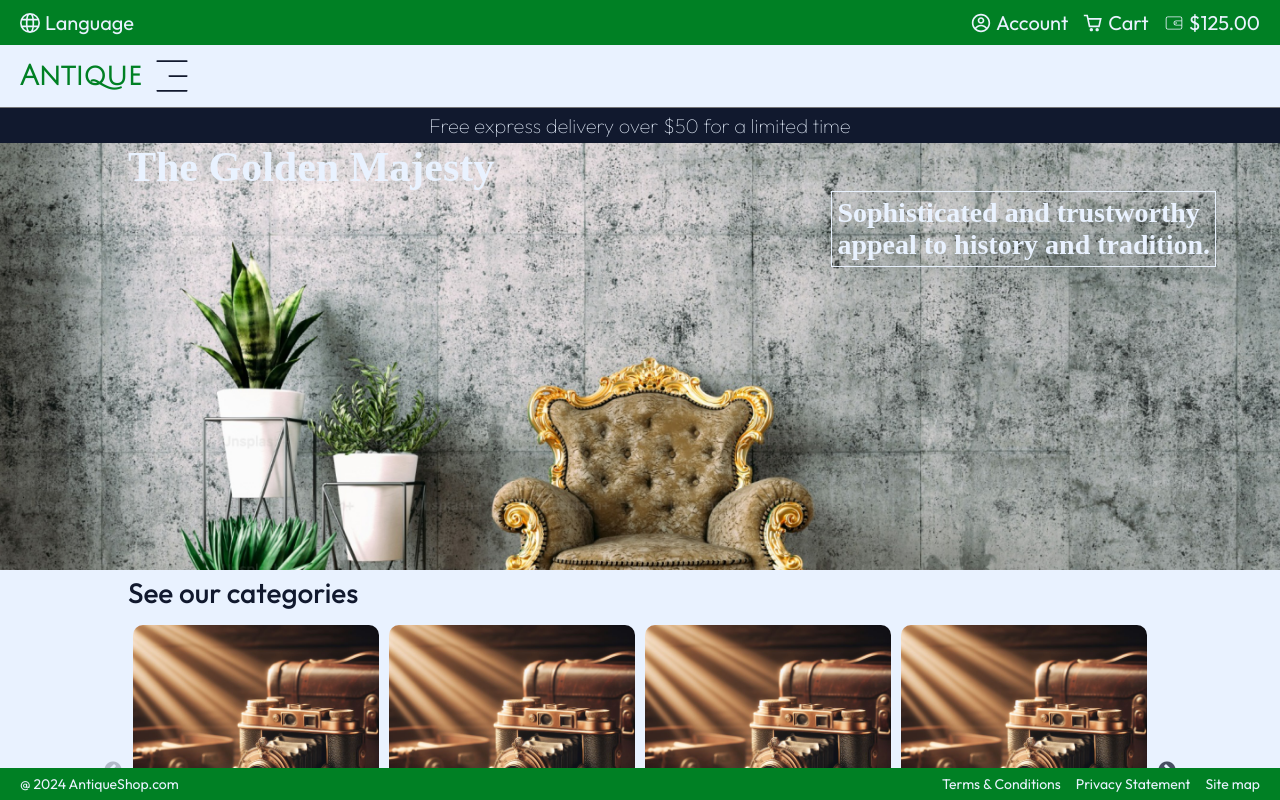
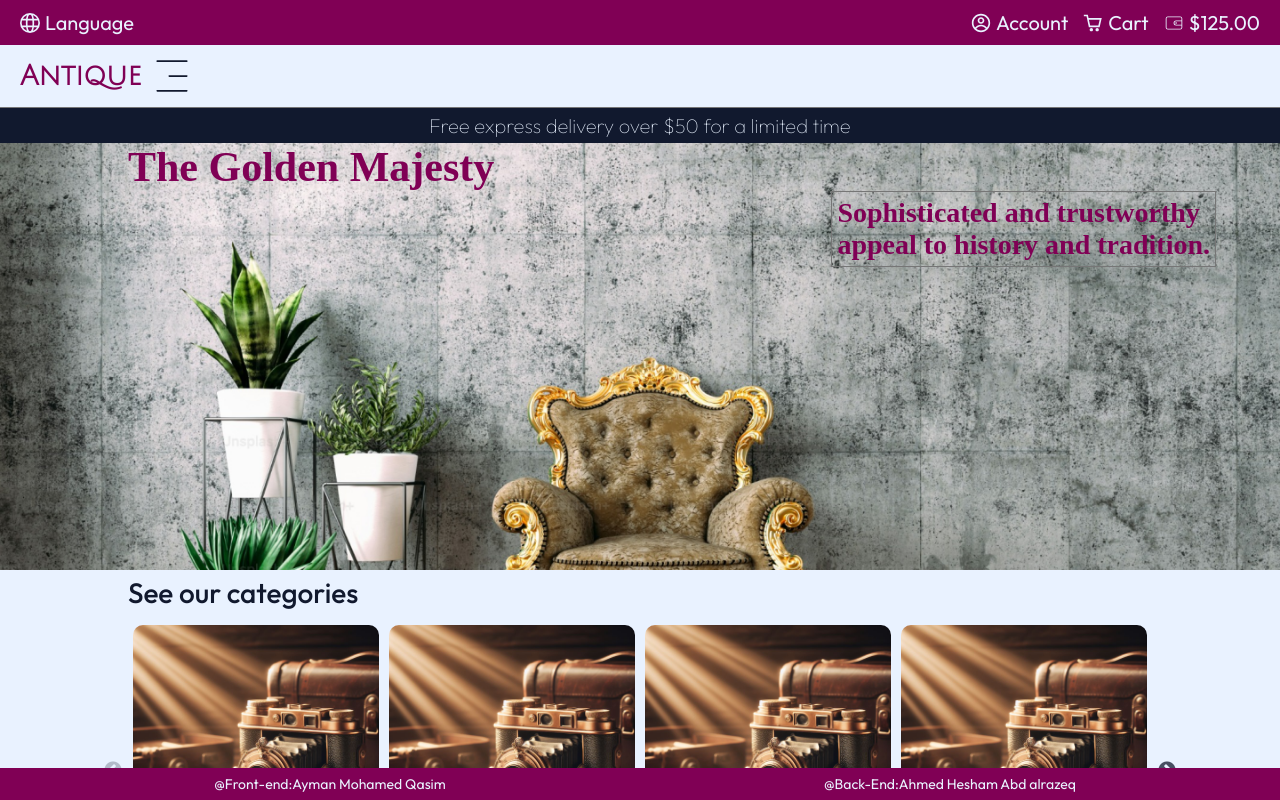
Before and after one commit to Eng-Ayman-Mohamed/antique, a React (Create React App) app: page /antique/SignUp in a window 1280 px wide. Both pictures are taken after typing "Sample", "name@example.com", "Sample123" into the empty fields and a click on the input "Sign up". Shown: the top 800 px of the page. Built offline with nearby package versions, Linux system fonts and the light colour scheme; a web font is replaced by a local one.

Commit message:
css enhancing

```diff
--- a/src/App.css
+++ b/src/App.css
@@ -1,15 +1,11 @@
 :root{
+    /* Colors */
+    --primary-back-ground-color:#004380;
+    --Fixed-font-color:#e9f2ff;
     --main-back-ground-color:#11192e;
-    --primary-color:#004380;
-    --secondary-color:#e9f2ff;
     --primary-font-color:#e9f2ff;
+    --secondary-back-ground-color:#e9f2ff;
     --secondary-font-color:#11192e;
-    --secondary-font:"Julius Sans One" ;
-    --border:light-dark(rgb(118, 118, 118), rgb(133, 133, 133)) solid 1px;
-    --border-radius:10px;
-    --sub-main-font-gap:15px;
-    --form-padding:5px;
-
 
     /* Default font sizes for mobile devices */
     --body-font-size: 12px;
@@ -17,7 +13,14 @@
     --subheading-font-size: 16px;
     --small-font-size: 10px;
 
+    /* Borders */
+    --border-color:light-dark(rgb(255, 255, 255), rgb(255, 255, 255));
+    --border: var(--border-color) solid 1px;
+    --primary-border:var(--primary-back-ground-color) solid 2px;
 
+    --secondary-font:"Julius Sans One" ;
+    --sub-main-font-gap:15px;
+    --form-padding:5px;
 }
 
 body {
@@ -27,14 +30,14 @@ body {
 }
 
 a{
-    color: var(--primary-color);
+    color: var(--primary-back-ground-color);
 }
 
 /* For phones */
 @media (min-width: 375px) {
     :root {
 
-        --primary-color:#6f8000;
+        --primary-back-ground-color:#80002d;
         --body-font-size: 14px;
         --heading-font-size: 20px;
         --subheading-font-size: 18px;
@@ -45,14 +48,15 @@ a{
 /* For tablets */
 @media (min-width: 768px) {
     :root {
-
+        /* Dark mood */
         --primary-font-color:#11192e;
         --main-back-ground-color:#e9f2ff;
+         --secondary-back-ground-color:#11192e;
+        --secondary-font-color:#e9f2ff;
+        --primary-back-ground-color:#802d00;
+        --border-color:light-dark(rgb(118, 118, 118), rgb(133, 133, 133));
 
-        --secondary-color:#11192e;
-        --secondary-font-color:#e9f2ff;
 
-        --primary-color:#802d00;
         --body-font-size: 16px;
         --heading-font-size: 24px;
         --subheading-font-size: 20px;
@@ -63,7 +67,7 @@ a{
 /* For small desktops */
 @media (min-width: 992px) {
     :root {
-        --primary-color:#007c80;
+        --primary-back-ground-color:#007c80;
         --body-font-size: 18px;
         --heading-font-size: 26px;
         --subheading-font-size: 22px;
@@ -74,7 +78,7 @@ a{
 /* For large desktops and TVs */
 @media (min-width: 1200px) {
     :root {
-        --primary-color:#008024;
+        --primary-back-ground-color:#800055;
         --body-font-size: 20px;
         --heading-font-size: 28px;
         --subheading-font-size: 24px;
@@ -85,7 +89,7 @@ a{
 
 
 .break{
-    background-color: var(--secondary-color);
+    background-color: var( --secondary-back-ground-color);
     height: 1px;
     width: -webkit-fill-available;
 }
@@ -118,22 +122,22 @@ Sign in and Sign up pages
     margin-bottom: 30px;
 }
 .SignFormContainer form {
+
     flex-direction: column;
     width: 60%;
     display: flex;
     flex-wrap: wrap;
     gap: 12px;
-    border: var(--secondary-color) solid 1px;
+    border: var(--border);
     padding: 60px 20px;
-    border-radius: 20px;
+    border-radius: 5px;
 }
 
 .SignFormContainer input+ h3 + h1 , h4 + .SignDifferent{
     width: -webkit-fill-available;
     height: 32px;
-    border-radius: var(--border-radius);
+    border-radius: 10px;
     padding: 4px;
-    border-color: var(--border) ;
 }
 
 
@@ -141,33 +145,32 @@ Sign in and Sign up pages
 .SignFormContainer #email , #name , #Password{
     background-color: var(--main-back-ground-color);
     padding:var(--form-padding);
-    font-size: var(--small-font-size);
+    font-size: var(--body-font-size);
     border-radius: 15px;
-    border: var(--secondary-color) solid 1px;
+    border:var(--border);
 }
 
 .SignFormContainer #email:focus-visible , #name:focus-visible , #Password:focus-visible{
-    outline: var(--primary-color) solid 2px;
+    outline: var(--primary-border);
 }
 
 
 
 
 .SignSubmit{
-    background-color: var(--primary-color);
+    background-color: var(--primary-back-ground-color);
     color: var(--secondary-font-color);
     font-size: var(--body-font-size);
     padding: 10px;
     height: auto;
     cursor: pointer;
-    border: var(--primary-color) solid 2px;
+    border: var(--primary-border);
     border-radius: 20px;
 
 }
 .SignSubmit:hover{
     background-color: var(--main-back-ground-color);
-    border: var(--primary-color) solid 2px;
-    color: var(--primary-color);
+    color: var(--primary-back-ground-color);
 }
 .SignDifferent{
     border: var(--border) ;
@@ -237,15 +240,12 @@ Sign in and Sign up pages
 
 @media screen and (max-width:500px) {
     .SignFormContainer form {
-        width: 80%;
+        width: 75%;
     }
 }
 
 
 @media screen and (max-width:380px) {
-    .SignFormContainer form {
-        width: 85%;
-    }
 
     .SignDifferent>p{
         display: none;
@@ -255,7 +255,7 @@ Sign in and Sign up pages
         column-gap: 15px;
      }
     .SignDifferent{
-        border-radius: 10px;
+        border: none;
         font-size: 1rem;
     }
 }
@@ -266,7 +266,7 @@ Sign in and Sign up pages
 */
 
 .NavBarContainer{
-    background-color: var(--primary-color);
+    background-color: var(--primary-back-ground-color);
     display: grid;
     grid-template-columns: 1fr 1fr;
     padding: 10px 20px;
@@ -289,11 +289,11 @@ Sign in and Sign up pages
 
 .NavBarRight >p{
     padding-left:5px ;
-    border-left: var(--secondary-color) solid 1px ;
+    border-left: var(--border) ;
 }
 
 .NavBarLanguage , .NavBarAccount ,.NavBarCart,.NavBarWallet{
-    color: var(--secondary-font-color);
+    color: var(--Fixed-font-color);
     display: flex;
     align-items: center;
     column-gap: 5px;
@@ -344,7 +344,7 @@ Header
     font-family: var(--secondary-font) ,"Outfit" ,'Segoe UI', 'Roboto', 'Oxygen';
     font-weight: 700;
     text-decoration: none;
-    color: var(--primary-color);
+    color: var(--primary-back-ground-color);
 }
 
 .HeaderRight{
@@ -366,8 +366,8 @@ Footer
     left: 0;
     right: 0;
     padding: 7px  20px;
-    background-color: var(--primary-color);
-    color: var(--secondary-font-color);
+    background-color: var(--primary-back-ground-color);
+    color: var(--Fixed-font-color);
     display: grid;
     grid-template-columns: 1fr 1fr;
     justify-content: space-between;
@@ -375,11 +375,9 @@ Footer
 
 }
 
-.FooterLeft{
+.FooterDiv{
     display: flex;
-    column-gap:var(--sub-main-font-gap);
-    justify-content: flex-end;
-}
+    justify-content: center;}
 
 .FooterContainer p {
     overflow: hidden;
@@ -399,7 +397,7 @@ OffersContainer
 */
 
 .OffersContainer{
-    background-color: var(--secondary-color);
+    background-color: var( --secondary-back-ground-color);
     color: var(--secondary-font-color);
     font-weight: 100;
     text-align: center;
@@ -424,7 +422,7 @@ Landing
 }
 
  .LandingTextWrapper{
-    color: var(--secondary-font-color);
+    color: var(--primary-back-ground-color);
     position: absolute;
     display: grid;
     width: -webkit-fill-available;
@@ -447,7 +445,7 @@ Landing
 .BrandVoice{
     font-size: var(--heading-font-size);
     font-weight: 700;
-    border: var(--secondary-font-color) solid 1px;
+    border: var(--border);
     margin-right: 5%;
     padding: 5px;
     justify-self: flex-end;
@@ -483,7 +481,7 @@ Categories
 }
 
 .slick-next:before, .slick-prev:before {
-    color: var(--secondary-color);
+    color: var( --secondary-back-ground-color);
 }
 
 /*
@@ -502,7 +500,7 @@ Category Card
     background: rgba(57, 57, 57, 0.5);
     bottom: 7vh;
     justify-content: space-between;
-    color: #e9f2ff;
+    color: var(--Fixed-font-color);
     padding: 5px 10px;
     align-items: center;
     font-size: var(--subheading-font-size);
--- a/src/components/Categories/CategoryCard.jsx
+++ b/src/components/Categories/CategoryCard.jsx
@@ -5,7 +5,7 @@ const CategoryCard = ({ card }) => {
   return (
     <div className="CategoryCardContainer">
       <Link>
-        <img src={image} alt="" />
+        <img loading="lazy" src={image} alt="" />
         <div className="CategoryCardDetails">
           <h3>{card.name}</h3>
         </div>
--- a/src/components/Footer.jsx
+++ b/src/components/Footer.jsx
@@ -3,13 +3,11 @@ import React from "react";
 const Footer = () => {
   return (
     <div className="FooterContainer">
-      <div>
-        <p>@ 2024 AntiqueShop.com </p>
+      <div className="FooterDiv">
+        <p>@Front-end:Ayman Mohamed Qasim</p>
       </div>
-      <div className="FooterLeft">
-        <p>Terms & Conditions</p>
-        <p>Privacy Statement</p>
-        <p>Site map</p>
+      <div className="FooterDiv">
+        <p>@Back-End:Ahmed Hesham Abd alrazeq </p>
       </div>
     </div>
   );
--- a/src/components/Products/ProductCard.jsx
+++ b/src/components/Products/ProductCard.jsx
@@ -4,7 +4,7 @@ import { Link } from "react-router-dom";
 const ProductCard = ({ card }) => {
   return (
     <div className="ProductCardContainer">
-      <img src={image} alt="" />
+      <img loading="lazy" src={image} alt="" />
       <div>
         <h4>{card.name}</h4>
         <div className="ProductCardDetails">
--- a/src/pages/SignIn/SignIn.jsx
+++ b/src/pages/SignIn/SignIn.jsx
@@ -43,7 +43,7 @@ const SignIn = () => {
         </form>
       </div>
       <div className="SignImageContainer">
-        <img src={image} alt="Old books"></img>
+        <img loading="lazy" src={image} alt="Old books"></img>
       </div>
     </div>
   );
--- a/src/pages/SignUp/SignUp.jsx
+++ b/src/pages/SignUp/SignUp.jsx
@@ -49,7 +49,7 @@ const SignUp = () => {
         </form>
       </div>
       <div className="SignImageContainer">
-        <img src={image} alt="Old books"></img>
+        <img loading="lazy" src={image} alt="Old books"></img>
       </div>
     </div>
   );
```
